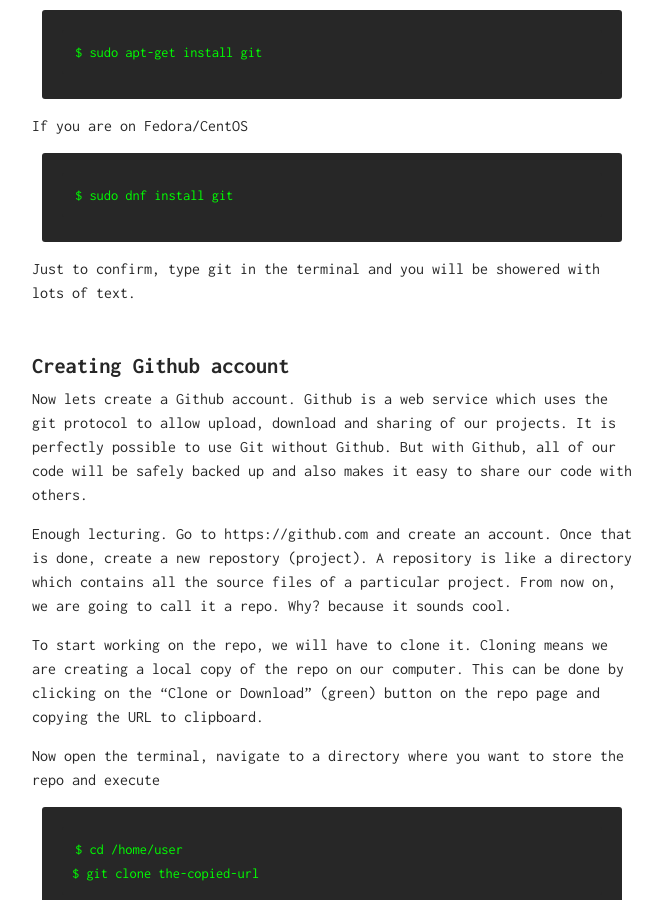
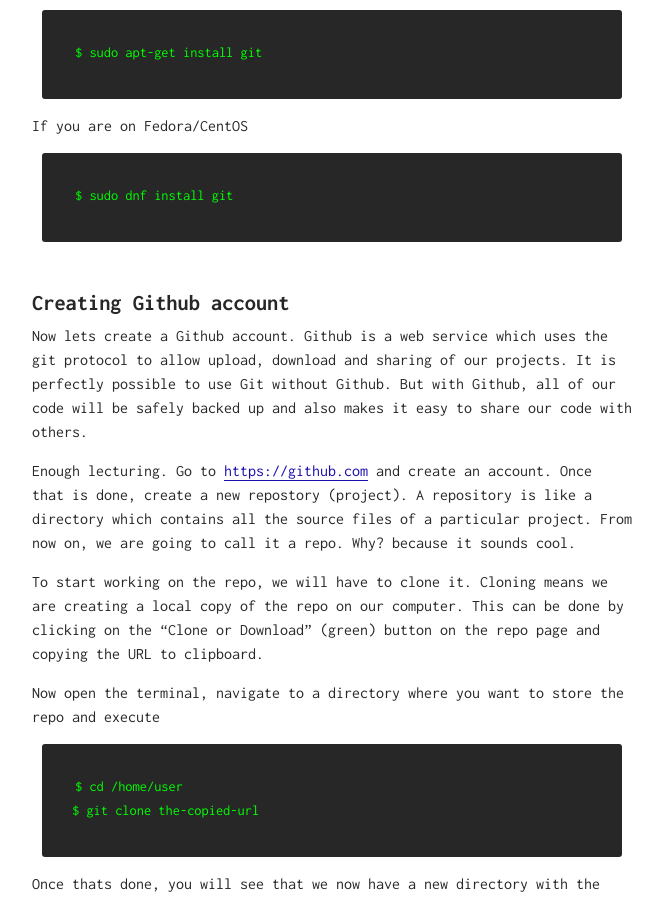
Before and after one commit to karuvally/karuvally.github.io, a Jekyll site: the page built from _posts/2019-01-01-git-quickstart.md, in a window 1280 px wide and 900 px high, scrolled down 583 px. Shown: the whole window, without its empty margins (308-971 px from the left). Built offline with Jekyll 4.4.1, drawn with Linux system fonts in a browser that asks for light colours; some of the changed lines change nothing that is shown.

Commit message:
minor formatting updates

```diff
--- a/_posts/2019-01-01-git-quickstart.md
+++ b/_posts/2019-01-01-git-quickstart.md
@@ -20,12 +20,10 @@
 
     $ sudo apt-get install git
 
+
 If you are on Fedora/CentOS
 
     $ sudo dnf install git
-
-Just to confirm, type git in the terminal and you will be showered with lots
-of text.
 
 # Creating Github account
 Now lets create a Github account. Github is a web service which uses the git
@@ -33,10 +31,10 @@
 possible to use Git without Github. But with Github, all of our code will be
 safely backed up and also makes it easy to share our code with others.
 
-Enough lecturing. Go to https://github.com and create an account. Once that
-is done, create a new repostory (project). A repository is like a directory
-which contains all the source files of a particular project. From now on, we
-are going to call it a repo. Why? because it sounds cool.
+Enough lecturing. Go to [https://github.com](https://github.com) and create an
+account. Once that is done, create a new repostory (project). A repository is
+like a directory which contains all the source files of a particular project.
+From now on, we are going to call it a repo. Why? because it sounds cool.
 
 To start working on the repo, we will have to clone it. Cloning means we are
 creating a local copy of the repo on our computer. This can be done by clicking
@@ -49,11 +47,13 @@
     $ cd /home/user
     $ git clone the-copied-url
 
+
 Once thats done, you will see that we now have a new directory with the name
 of the repo. Lets navigate into the directory and create a README file
 
     $ cd new-repo-dir
     $ touch README.md
+
 
 We just created a README file, which is used to give a brief introduction of
 the project to anybody who visits our project page on Github. The README is in
@@ -68,11 +68,13 @@
     $ git add . # here the dot causes git to add all the files in our repo
     $ git commit -m "the commit message" # let us commit!
 
+
 At this point, git would have probably interrupted you asking for your name
 and email address. Type it in
 
     $ git config --global user.name "You full name"
     $ git config --global user.email yourmail@domain.tld
+
 
 Now lets get back to commiting. Execute the commit command again. See the
 commit message? it gives a very short info on what actually comprises of the
```
